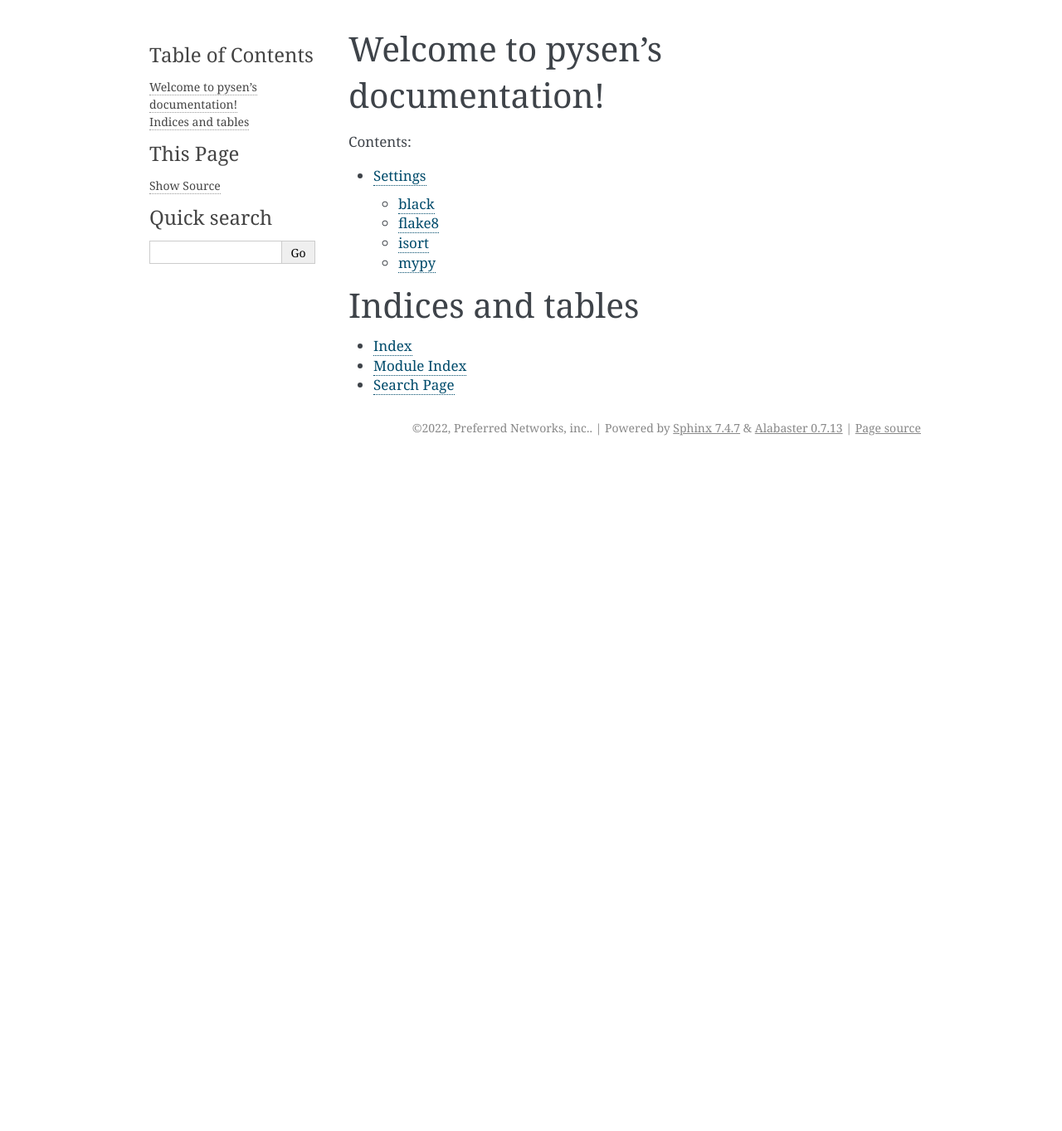
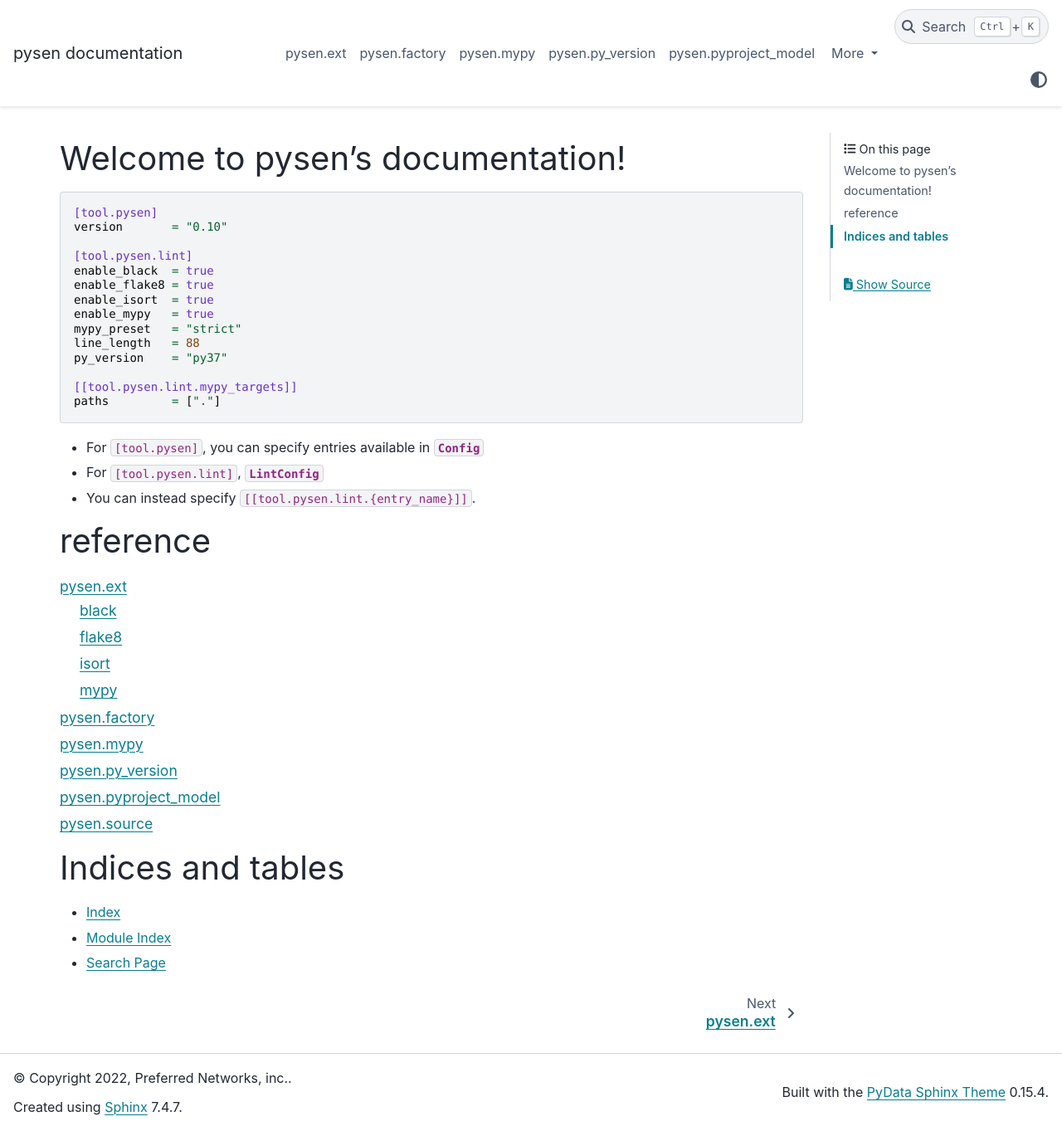
Before and after one commit to pfnet/pysen, a Sphinx documentation site: the page built from docs/source/index.rst, in a window 1280 px wide and 1363 px high. Shown: the whole window at 83% size. Built offline with Sphinx 7.4.7 and the PyData theme 0.15.4, drawn with Linux system fonts in a browser that asks for light colours.

Commit message:
Added sources

```diff
--- /dev/null
+++ b/docs/requirements.txt
@@ -0,0 +1,2 @@
+sphinx
+pydata-sphinx-theme
--- a/docs/source/conf.py
+++ b/docs/source/conf.py
@@ -27,7 +27,11 @@
 # Add any Sphinx extension module names here, as strings. They can be
 # extensions coming with Sphinx (named 'sphinx.ext.*') or your custom
 # ones.
-extensions = ['sphinx.ext.autodoc']
+extensions = [
+    'sphinx.ext.napoleon',
+    'sphinx.ext.autodoc',
+    'sphinx_autodoc_typehints',
+]
 
 # Add any paths that contain templates here, relative to this directory.
 templates_path = ['_templates']
@@ -43,9 +47,13 @@
 # The theme to use for HTML and HTML Help pages.  See the documentation for
 # a list of builtin themes.
 #
-html_theme = 'alabaster'
+html_theme = 'pydata_sphinx_theme'
 
 # Add any paths that contain custom static files (such as style sheets) here,
 # relative to this directory. They are copied after the builtin static files,
 # so a file named "default.css" will overwrite the builtin "default.css".
 html_static_path = ['_static']
+
+
+# sphinx.ext.autodoc
+autodoc_typehints = "description"
--- a/docs/source/index.rst
+++ b/docs/source/index.rst
@@ -6,11 +6,41 @@
 Welcome to pysen's documentation!
 =================================
 
+.. code-block:: toml
+
+   [tool.pysen]
+   version       = "0.10"
+
+   [tool.pysen.lint]
+   enable_black  = true
+   enable_flake8 = true
+   enable_isort  = true
+   enable_mypy   = true
+   mypy_preset   = "strict"
+   line_length   = 88
+   py_version    = "py37"
+
+   [[tool.pysen.lint.mypy_targets]]
+   paths         = ["."]
+
+
+- For ``[tool.pysen]``, you can specify entries available in :class:`~pysen.pyproject_model.Config`
+- For ``[tool.pysen.lint]``, :class:`~pysen.pyproject_model.LintConfig`
+- You can instead specify ``[[tool.pysen.lint.{entry_name}]]``.
+
+
+reference
+=========
+
 .. toctree::
    :maxdepth: 2
-   :caption: Contents:
 
-   reference/setting
+   reference/ext/index
+   reference/factory
+   reference/mypy
+   reference/py_version
+   reference/pyproject_model
+   reference/source
 
 
 Indices and tables
--- /dev/null
+++ b/docs/source/reference/ext/index.rst
@@ -0,0 +1,11 @@
+pysen.ext
+=========
+
+.. toctree::
+   :maxdepth: 2
+   :caption: Contents:
+
+   black
+   flake8
+   isort
+   mypy
--- a/docs/source/reference/ext/isort.rst
+++ b/docs/source/reference/ext/isort.rst
@@ -4,3 +4,5 @@
 =====
 
 .. autoclass:: IsortSetting
+
+.. autoclass:: IsortSectionName
--- a/docs/source/reference/ext/mypy.rst
+++ b/docs/source/reference/ext/mypy.rst
@@ -4,3 +4,7 @@
 ====
 
 .. autoclass:: MypySetting
+
+.. autoclass:: MypyPlugin
+
+.. autoclass:: MypyTarget
--- /dev/null
+++ b/docs/source/reference/factory.rst
@@ -0,0 +1,6 @@
+.. module:: pysen.factory
+
+pysen.factory
+=============
+
+.. autoclass:: MypyModuleOption
--- /dev/null
+++ b/docs/source/reference/mypy.rst
@@ -0,0 +1,6 @@
+.. module:: pysen.mypy
+
+pysen.mypy
+==========
+
+.. autoclass:: MypyPreset
--- /dev/null
+++ b/docs/source/reference/py_version.rst
@@ -0,0 +1,6 @@
+.. module:: pysen.py_version
+
+pysen.py_version
+================
+
+.. autoclass:: VersionRepresentation
--- /dev/null
+++ b/docs/source/reference/source.rst
@@ -0,0 +1,6 @@
+.. module:: pysen.source
+
+pysen.source
+============
+
+.. autoclass:: Source
```
Also changed, not shown: docs/source/reference/pyproject_model.rst (added, +15 -0 lines), docs/source/reference/setting.rst (deleted, +0 -11 lines).
